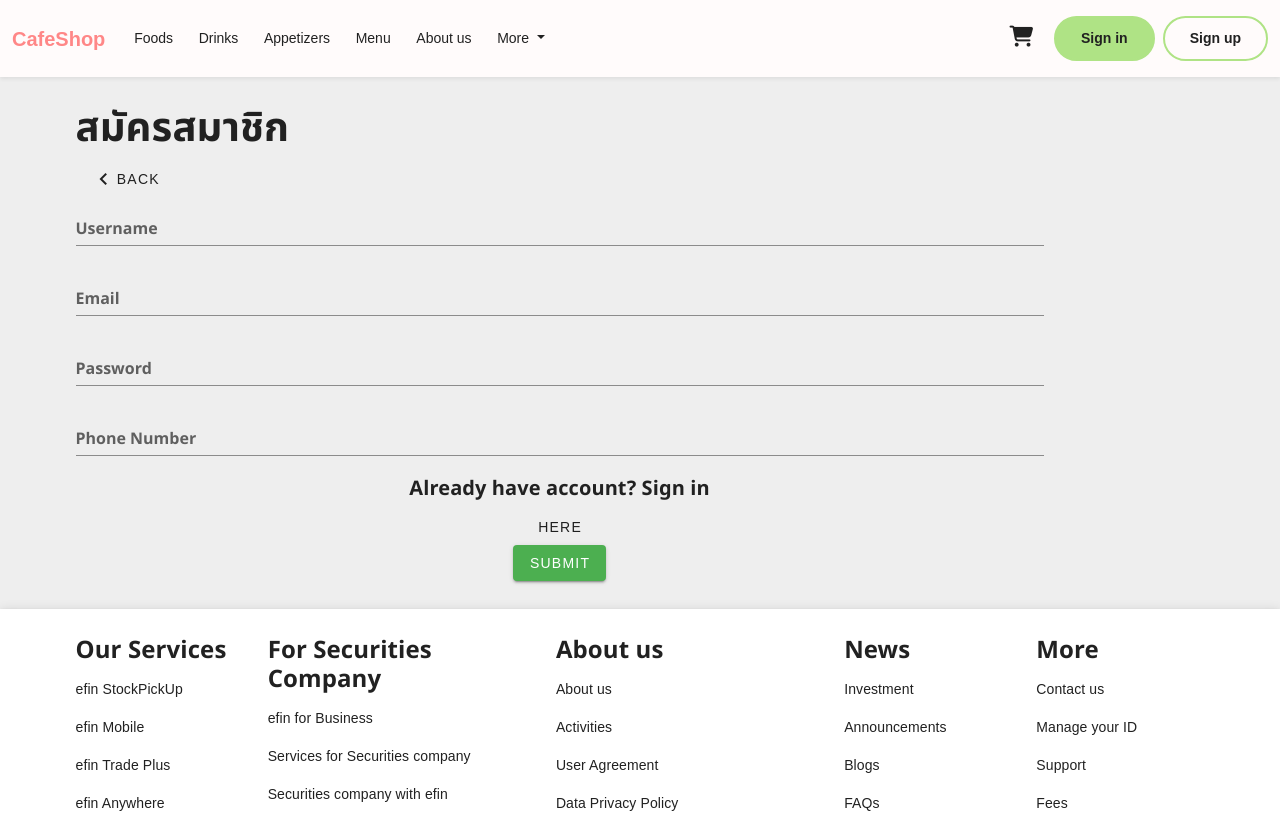
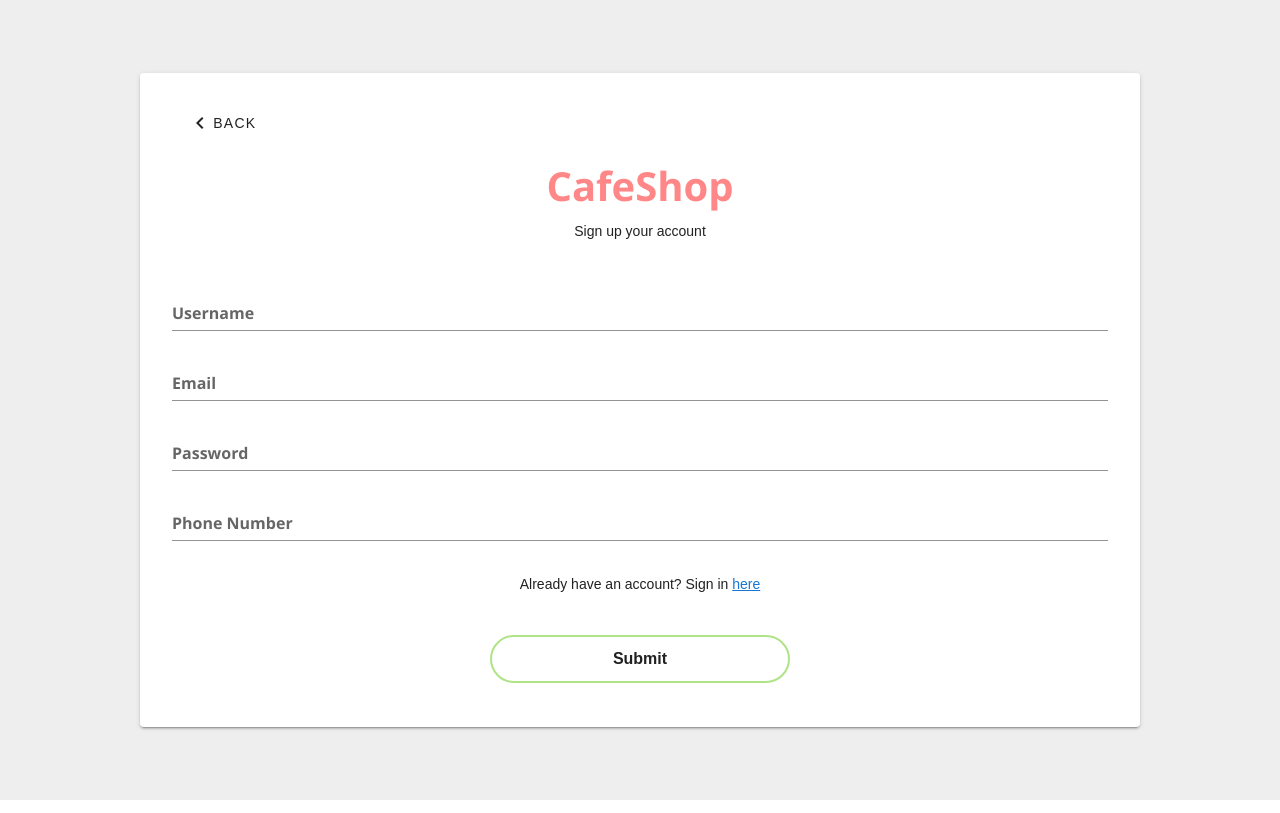
Before and after one commit to sirichai201/fontend, a Vue app: page /register in a window 1280 px wide. Shown: the top 813 px of the page. Built offline with nearby package versions, Linux system fonts and the light colour scheme.

Commit message:
Co-authored-by: พงศกร อรรคศรี <fapongsakorn@users.noreply.github.com> Co-authored-by: Widchayapon <widchayapon@users.noreply.github.com> Co-authored-by: Real Thanuson <ThanusonSon@users.noreply.github.com>

```diff
--- a/src/router/index.js
+++ b/src/router/index.js
@@ -10,6 +10,16 @@ const routes = [
     component: () => import('../views/Login.vue'),
   },
   {
+    path: '/register',
+    name: 'register',
+    component: () => import('../views/Register.vue'),
+  },
+      {
+        path: '/main',
+        name: 'main',
+        component: () => import('../views/Main.vue'),
+      },
+  {
     path: '/',
     component: () => import('../views/Main.vue'),
     children: [
@@ -18,16 +28,13 @@ const routes = [
         name: 'home',
         component: () => import('../views/Home.vue'),
       },
-      {
-        path: 'register',
-        name: 'register',
-        component: () => import('../views/Register.vue'),
-      },
+
       {
         path: 'userprofile',
         name: 'userprofile',
         component: () => import('../views/UserProfile.vue'),
       },
+
     ]
   }
 ];
--- a/src/views/Home.vue
+++ b/src/views/Home.vue
@@ -18,7 +18,7 @@
         </v-col>
       </v-row>
 
-      <v-row class="text-center justify-content-center">
+     <v-row class="text-center justify-content-center">
         <v-col lg="6" md="8" sm="12">
           <form>
             <input
--- a/src/views/Login.vue
+++ b/src/views/Login.vue
@@ -3,13 +3,13 @@
     <form @submit.prevent="submitForm" class="login-form">
       <div class="form-group">
         <label for="username">Username:</label>
-        <input v-model="username" type="text" id="username" required>
+        <input v-model="username" @input="checkForm" type="text" id="username" required>
       </div>
       <div class="form-group">
         <label for="password">Password:</label>
-        <input v-model="password" type="password" id="password" required>
+        <input v-model="password" @input="checkForm" type="password" id="password" required>
       </div>
-      <button type="submit">Login</button>
+      <button :class="{ 'move-button': !isFormComplete }" @mouseover="moveButton" ref="loginButton" type="submit">Login</button>
       <p v-if="loginMessage" class="login-message">{{ loginMessage }}</p>
     </form>
   </div>
@@ -23,7 +23,9 @@ export default {
     return {
       username: '',
       password: '',
-      loginMessage: ''
+      loginMessage: '',
+      isFormComplete: false,
+      originalButtonPosition: { left: '', top: '' },
     };
   },
   methods: {
@@ -34,7 +36,7 @@ export default {
           password: this.password
         });
         this.loginMessage = `Login successful: ${response.data}`;
-        this.$router.push('/');
+        this.$router.push('/main');
       } catch (error) {
         if (error.response && error.response.data) {
           this.loginMessage = `Login failed: ${error.response.data}`;
@@ -42,9 +44,42 @@ export default {
           this.loginMessage = 'Login failed: An error occurred';
         }
       }
+    },
+    checkForm() {
+      this.isFormComplete = this.username !== '' && this.password !== '';
+      if (this.isFormComplete || (this.username === '' && this.password === '')) {
+        this.resetButtonPosition();
+      }
+    },
+    moveButton() {
+      if (!this.isFormComplete) {
+        const button = this.$refs.loginButton;
+        const parentRect = button.parentElement.getBoundingClientRect();
+        const buttonRect = button.getBoundingClientRect();
+        const newLeft = Math.random() * (parentRect.width - buttonRect.width);
+        const newTop = Math.random() * (parentRect.height - buttonRect.height);
+
+        button.style.position = 'absolute';
+        button.style.left = `${newLeft}px`;
+        button.style.top = `${newTop}px`;
+      }
+    },
+    resetButtonPosition() {
+      const button = this.$refs.loginButton;
+      button.style.position = '';
+      button.style.left = this.originalButtonPosition.left;
+      button.style.top = this.originalButtonPosition.top;
     }
+  },
+  mounted() {
+    this.checkForm();
+    this.$nextTick(() => {
+      const button = this.$refs.loginButton;
+      this.originalButtonPosition.left = button.style.left;
+      this.originalButtonPosition.top = button.style.top;
+    });
   }
-}
+};
 </script>
 
 <style scoped>
@@ -54,6 +89,7 @@ export default {
   align-items: center;
   height: 100vh;
   background-color: #f0f0f0;
+  position: relative;
 }
 
 .login-form {
@@ -63,6 +99,7 @@ export default {
   box-shadow: 0 0 10px rgba(0, 0, 0, 0.1);
   width: 100%;
   max-width: 400px;
+  position: relative;
 }
 
 .form-group {
@@ -92,10 +129,15 @@ button {
   border-radius: 4px;
   cursor: pointer;
   margin-top: 10px;
+  transition: all 0.3s ease;
 }
 
 button:hover {
   background: #0056b3;
+}
+
+button.move-button {
+  position: relative;
 }
 
 .login-message {
--- a/src/views/Main.vue
+++ b/src/views/Main.vue
@@ -1,7 +1,10 @@
 <template>
   <div>
     <Navbar />
-        <!-- View -->
+    <div class="img-container">
+      <img class="img" src="https://media.tenor.com/r_UXzJS2a8gAAAAM/hello-fuckwits.gif"  />
+
+    </div>
     <Footer />
   </div>
 </template>
@@ -20,5 +23,18 @@
 </script>
 
 <style scoped>
-  /* Add styles here if needed */
+.img-container {
+  display: flex;
+  justify-content: center;
+  align-items: center;
+  height: calc(100vh - 120px); /* Adjust height if needed, 120px is just an example for Navbar and Footer height */
+}
+
+.img {
+  max-width: 100%;
+  height: auto;
+   display: flex;
+  justify-content: center;
+  align-items: center;
+}
 </style>
--- a/src/views/Register.vue
+++ b/src/views/Register.vue
@@ -1,23 +1,33 @@
 <template>
-    <v-container>
-      <v-card-text style="width: 1000px;" class="pa-4">
-        <h1>สมัครสมาชิก</h1>
-        <v-btn text :to="{ path: '/' }"><v-icon>mdi-chevron-left</v-icon>Back</v-btn>
+    <v-container class="fill-height d-flex justify-center align-center">
+      <v-card class="pa-5" width="1000px">
+        <v-col cols="12">
+          <v-btn text :to="{ path: '/' }">
+            <v-icon>mdi-chevron-left</v-icon>Back
+          </v-btn>
+        </v-col>
+        <v-col cols="12" class="text-center">
+          <h1 class="text-primary font-weight-bold">CafeShop</h1>
+          <p>Sign up your account</p>
+        </v-col>
+        <v-col cols="12">
           <v-form ref="form" v-model="valid" lazy-validation class="text-center">
             <v-text-field v-model="username" label="Username" :rules="usernameRules" required></v-text-field>
             <v-text-field v-model="email" label="Email" :rules="emailRules" required></v-text-field>
             <v-text-field v-model="password" label="Password" :rules="passwordRules" type="password" required></v-text-field>
             <v-text-field v-model="phone" label="Phone Number" :rules="phoneRules" required></v-text-field>
-            <v-row>
             <v-col cols="12">
-                    <h5>Already have account? Sign in</h5><v-btn text :to="{ path: '/login' }">here</v-btn>
+              <p>Already have an account? Sign in <a href="/login">here</a></p>
             </v-col>
-            </v-row>
-            <v-btn :disabled="!valid" color="success" @click="submit">Submit</v-btn>
+            <v-col cols="12" class="text-center">
+              <a class="btn btn-outline-success" style="width: 300px;" :disabled="!valid" color="success" @click="submit">Submit</a>
+            </v-col>
           </v-form>
-      </v-card-text>
+        </v-col>
+      </v-card>
     </v-container>
 </template>
+
 
 <script>
 import axios from 'axios';
@@ -33,7 +43,7 @@ export default {
       registerMessage: '',
       usernameRules: [
         v => !!v || 'Username is required',
-        v => (v && v.length >= 3) || 'Username must be at least 3 characters',
+        v => (v && v.length >= 3 && v.length <=32) || 'Username must be at least 3 characters',
       ],
       emailRules: [
         v => !!v || 'E-mail is required',
@@ -41,7 +51,7 @@ export default {
       ],
       passwordRules: [
         v => !!v || 'Password is required',
-        v => (v && v.length >= 6) || 'Password must be at least 6 characters',
+        v => (v && v.length >= 3 && v.length <=32) || 'Password must be at least 3 characters',
       ],
       phoneRules: [
         v => !!v || 'Phone number is required',
@@ -60,17 +70,18 @@ export default {
       });
       alert(`Registration successful`);
       this.registerMessage = `Register successful: ${response.data}`;
-        this.$router.push('/login');
+      // this.$router.push('/login');
     } catch (error) {
       if (error.response && error.response.data) {
-          this.registerMessage = `Register Failed: ${response.data}`;
+        this.registerMessage = `Register Failed: ${error.response.data}`;
       } else {
-          this.registerMessage = `Registration failed: An error occurred: ${response.data}`;
+        this.registerMessage = `Registration failed: An error occurred: ${error}`;
         alert('Registration failed: An error occurred');
       }
     }
   }
 },
+
 };
 </script>
 
```
Lines whose indentation alone changed are shown as unchanged.
